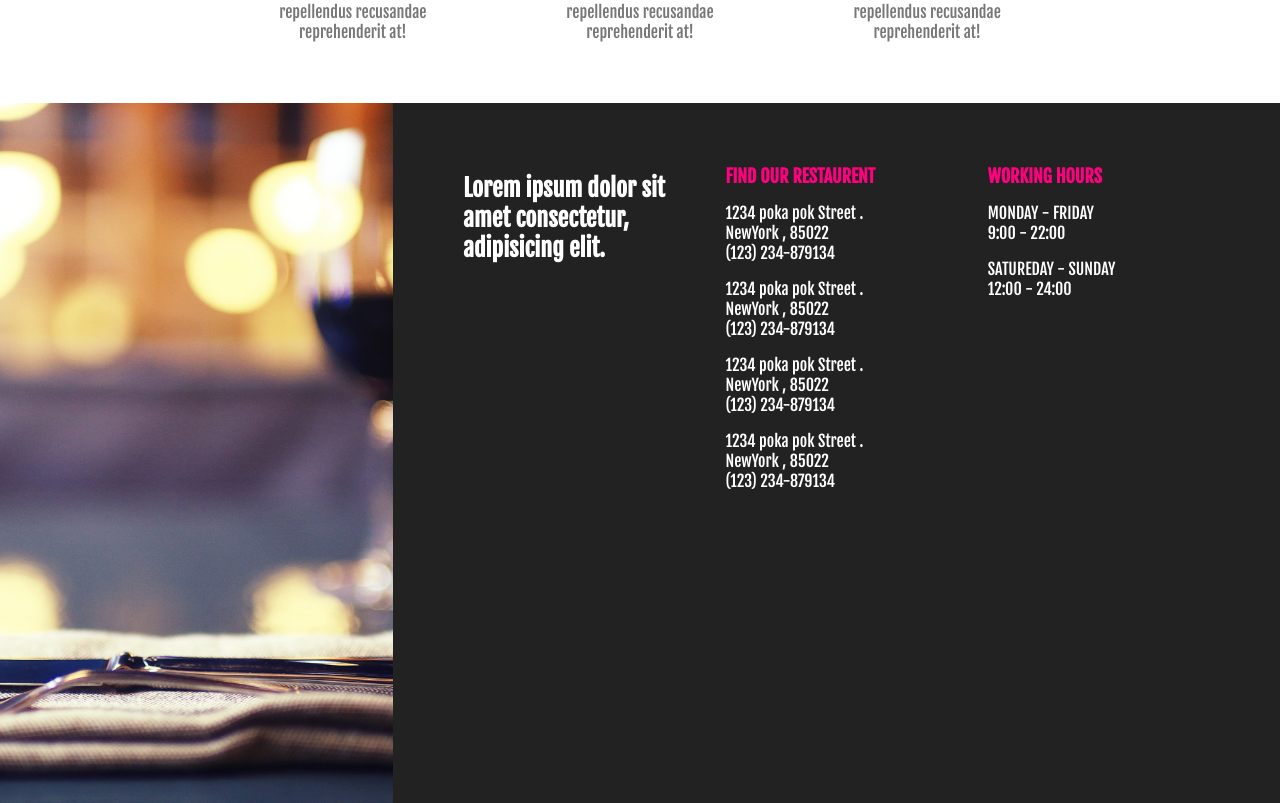
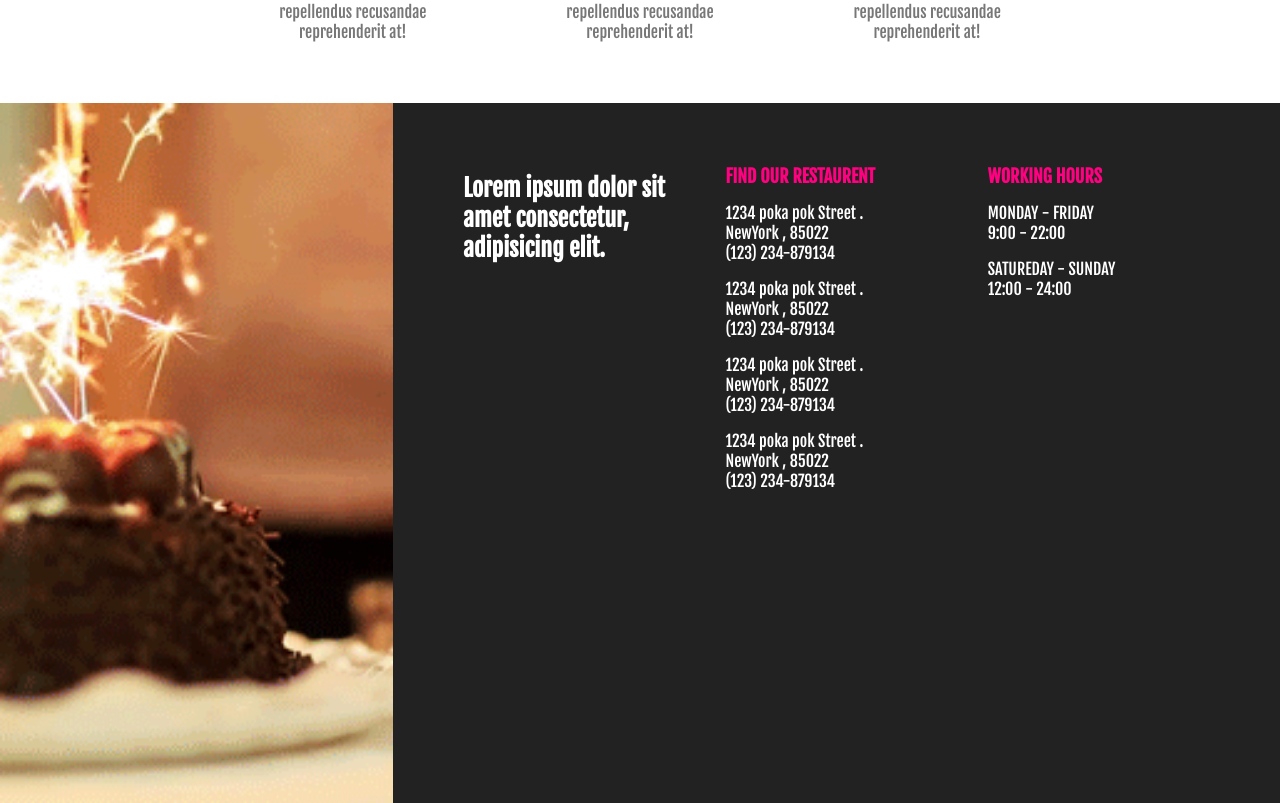
Before and after one commit to Into-Y0u/Pastry, a Next.js app: page / in a window 1280 px wide. Shown: the part 1922-2725 px from the top of the page. Built offline with nearby package versions, Linux system fonts and the light colour scheme.

Commit message:
Update Footer.jsx

```diff
--- a/components/Footer.jsx
+++ b/components/Footer.jsx
@@ -5,7 +5,7 @@ const Footer = () => {
   return (
     <div className={styles.container}>
       <div className={styles.item}>
-        <Image src = "/img/bg.png" alt="" objectFit="cover" layout="fill" />
+        <Image src = "/img/bg2.gif" alt="" objectFit="cover" layout="fill" />
       </div>
       <div className={styles.item}>
         <div className={styles.card}>
```
